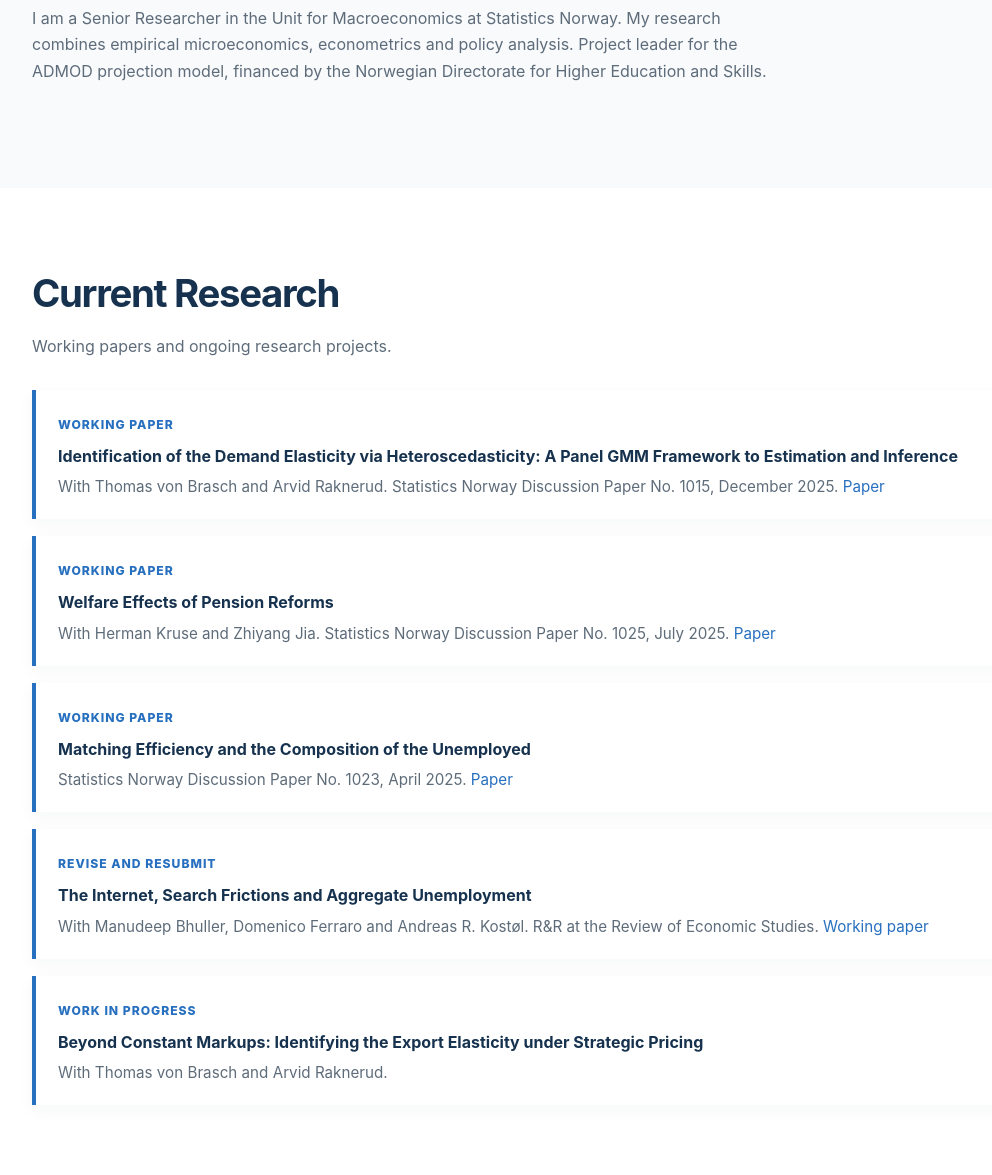
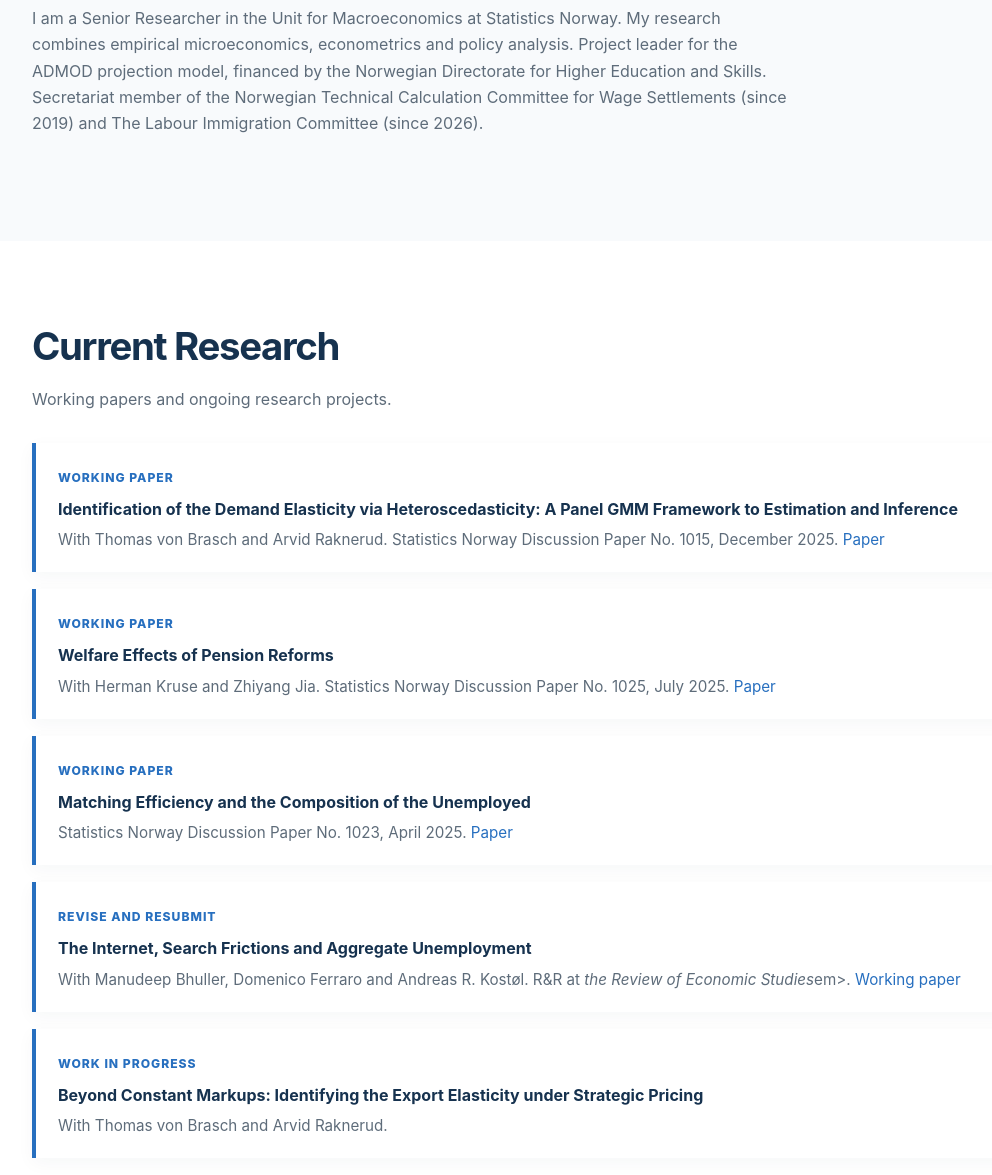
Before and after one commit to trond-cv/trond-cv.github.io, a plain HTML site: page index.html in a window 1280 px wide. Shown: the part 525-1700 px from the top of the page, without its empty margins (48-1040 px from the left). Drawn offline with Linux system fonts and the light colour scheme.

Commit message:
Update index.html

```diff
--- a/index.html
+++ b/index.html
@@ -131,7 +131,7 @@
     <div class="container">
       <div class="section-heading">
         <h2>About</h2>
-        <p>I am a Senior Researcher in the Unit for Macroeconomics at Statistics Norway. My research combines empirical microeconomics, econometrics and policy analysis. Project leader for the ADMOD projection model, financed by the Norwegian Directorate for Higher Education and Skills.</p>
+        <p>I am a Senior Researcher in the Unit for Macroeconomics at Statistics Norway. My research combines empirical microeconomics, econometrics and policy analysis. Project leader for the ADMOD projection model, financed by the Norwegian Directorate for Higher Education and Skills. Secretariat member of the Norwegian Technical Calculation Committee for Wage Settlements (since 2019) and The Labour Immigration Committee (since 2026). </p>
       </div>
       <div class="grid">
 
@@ -146,7 +146,7 @@
         <article class="publication"><span class="label">Working paper</span><h3>Identification of the Demand Elasticity via Heteroscedasticity: A Panel GMM Framework to Estimation and Inference</h3><p>With Thomas von Brasch and Arvid Raknerud. Statistics Norway Discussion Paper No. 1015, December 2025. <a href="https://www.ssb.no/en/virksomheter-foretak-og-regnskap/virksomheter-og-foretak/artikler/identifying-demand-elasticity-via-heteroscedasticity">Paper</a></p></article>
         <article class="publication"><span class="label">Working paper</span><h3>Welfare Effects of Pension Reforms</h3><p>With Herman Kruse and Zhiyang Jia. Statistics Norway Discussion Paper No. 1025, July 2025. <a href="https://www.ssb.no/en/offentlig-sektor/offentlig-forvaltning/artikler/welfare-effects-of-pension-reforms">Paper</a></p></article>
         <article class="publication"><span class="label">Working paper</span><h3>Matching Efficiency and the Composition of the Unemployed</h3><p>Statistics Norway Discussion Paper No. 1023, April 2025. <a href="https://www.ssb.no/en/arbeid-og-lonn/sysselsetting/artikler/matching-efficiency-and-the-composition-of-the-unemployed">Paper</a></p></article>
-        <article class="publication"><span class="label">Revise and resubmit</span><h3>The Internet, Search Frictions and Aggregate Unemployment</h3><p>With Manudeep Bhuller, Domenico Ferraro and Andreas R. Kostøl. R&amp;R at the Review of Economic Studies. <a href="https://www.nber.org/papers/w30911">Working paper</a></p></article>
+        <article class="publication"><span class="label">Revise and resubmit</span><h3>The Internet, Search Frictions and Aggregate Unemployment</h3><p>With Manudeep Bhuller, Domenico Ferraro and Andreas R. Kostøl. R&amp;R at <em>the Review of Economic Studies</em>em>. <a href="https://www.nber.org/papers/w30911">Working paper</a></p></article>
         <article class="publication"><span class="label">Work in progress</span><h3>Beyond Constant Markups: Identifying the Export Elasticity under Strategic Pricing</h3><p>With Thomas von Brasch and Arvid Raknerud.</p></article>
       </div>
     </div>
```
